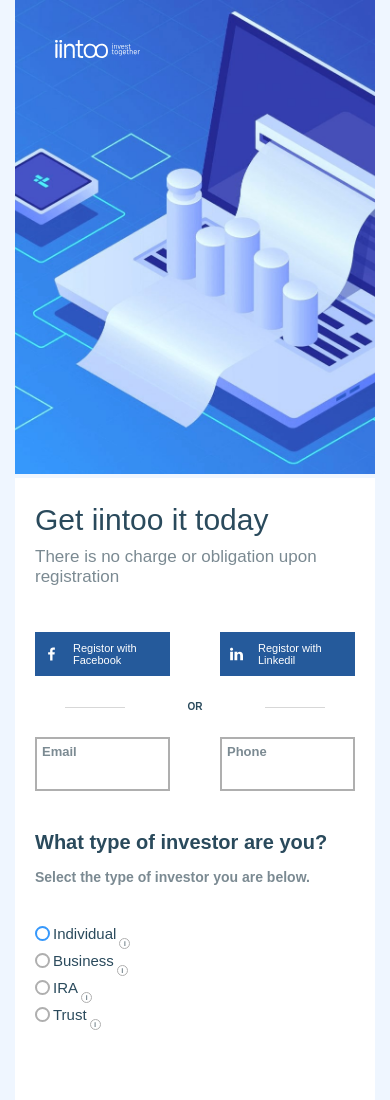
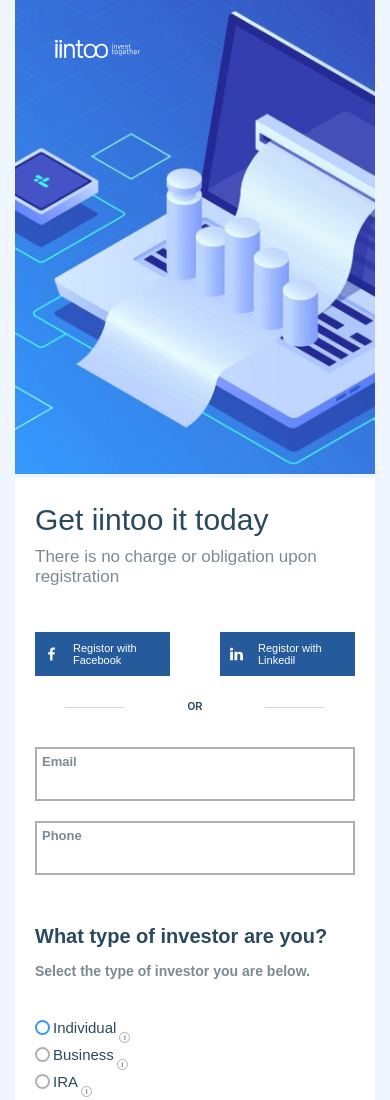
Before and after one commit to KimVladimir17/project2, a plain HTML site: page index.html in a window 390 px wide. Shown: the top 1100 px of the page. Drawn offline with Linux system fonts and the light colour scheme; a web font is replaced by a local one.

Commit message:
Update style.css

```diff
--- a/css/style.css
+++ b/css/style.css
@@ -387,6 +387,12 @@
         margin-bottom:15px;
 
     }
+    .right__form-client{
+        flex-direction: column;
+    }
+    .right__form-client-contacts{
+        margin: 10px 0;
+    }
     .right__form-radio-info{
         position: relative;
         margin-top: 0;
```
